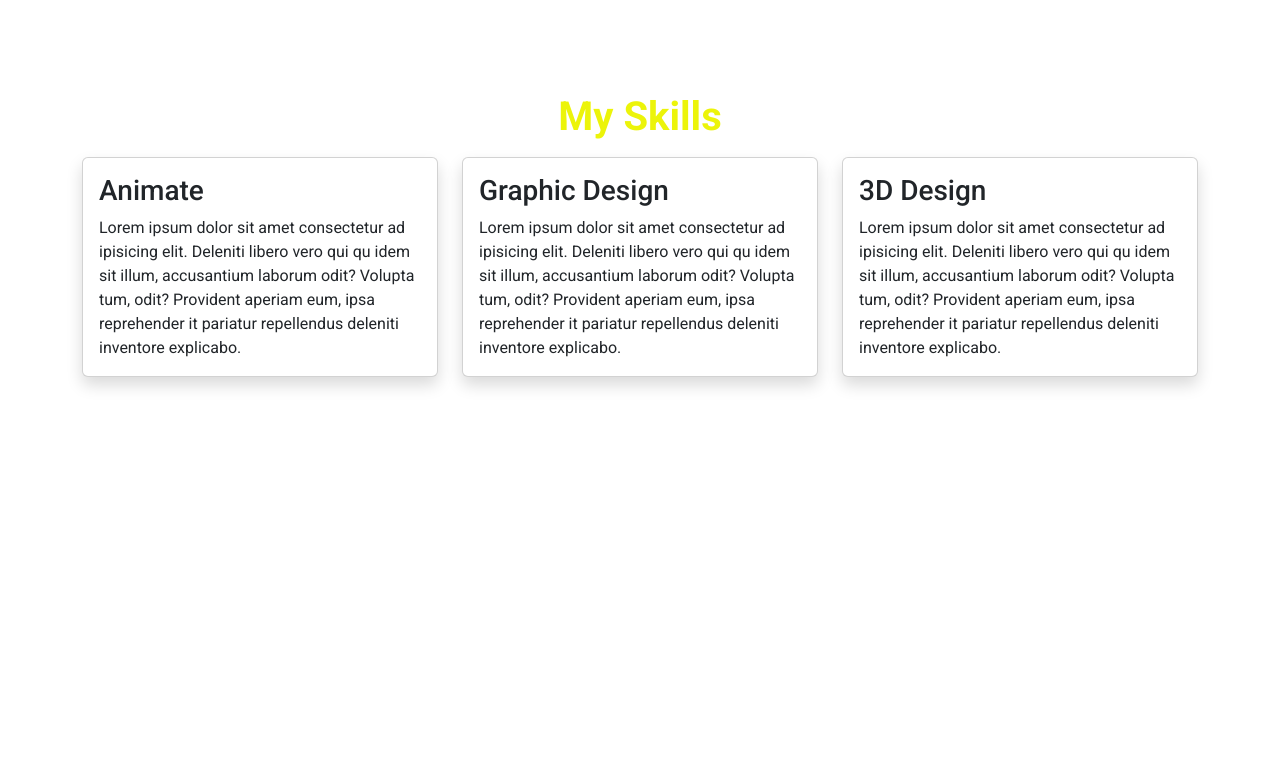
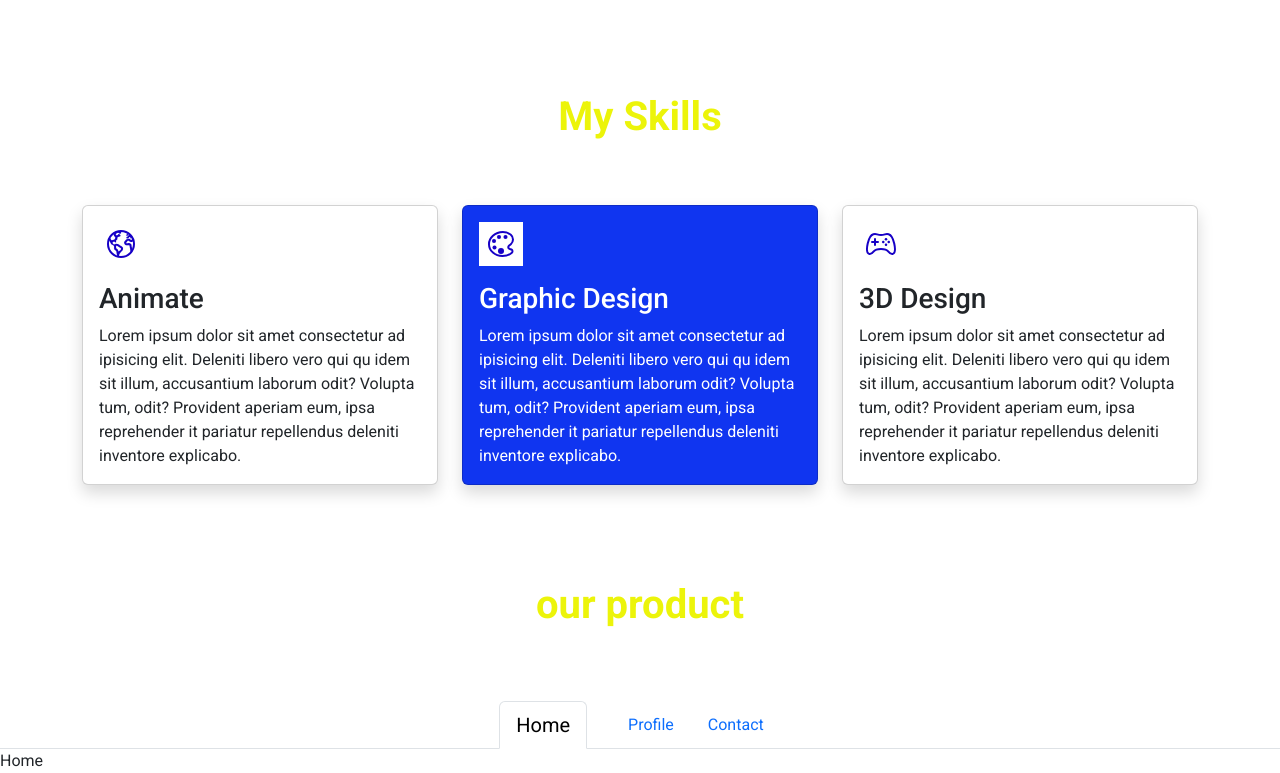
Before and after one commit to sadrank82/new-portfolio-2, a plain HTML site: page index.html in a window 1280 px wide. Shown: the part 1072-1845 px from the top of the page. Before the commit the page ends 1497 px from the top, so only its background shows below. Drawn offline with nearby package versions, Linux system fonts and the light colour scheme.

Commit message:
add Navs and tabs

```diff
--- a/index.html
+++ b/index.html
@@ -92,9 +92,10 @@
                 <h2 class="text-primary fs-1 fw-bold mb-3 text-center">My Skills</h2>
             </div>
         </div>
-        <div class="row">
+        <div class="row   mt-5">
             <div class="col-12 col-lg-4">
                 <div class="card  p-3  shadow">
+                    <ion-icon name="earth-outline" class="icons"></ion-icon>
                     <h3>Animate</h3>
                     <p class="card-text">
                         Lorem ipsum dolor sit amet consectetur ad
@@ -106,7 +107,8 @@
                 </div>
             </div>
             <div class="col-12 col-lg-4">
-                <div class="card  p-3  shadow">
+                <div class="card  p-3  shadow blue-bg">
+                    <ion-icon name="color-palette-outline" class="icons"></ion-icon>
                     <h3>Graphic Design</h3>
                     <p class="card-text">
                         Lorem ipsum dolor sit amet consectetur ad
@@ -119,6 +121,7 @@
             </div>
             <div class="col-12 col-lg-4">
                 <div class="card  p-3  shadow">
+                    <ion-icon name="game-controller-outline" class="icons"></ion-icon>
                     <h3>3D Design</h3>
                     <p class="card-text">
                         Lorem ipsum dolor sit amet consectetur ad
@@ -131,7 +134,38 @@
             </div>
         </div>
     </section>
-    <script src="bootstrap5-3.js"></script>
+
+    <div class="container py-5">
+        <div class="row">
+            <div class=" col-12">
+                <h2 class=" text-primary fs-1 fw-bold mb  text-center">
+                    our product
+                </h2>
+            </div>
+        </div>
+    </div>
+<div class="row  ">
+     <div class="col-12">
+                <nav>
+                    <div class="nav nav-tabs justify-content-center  mt-3" id="nav-tab" role="tablist">
+                      <button class="nav-link active  fs-5   me-2 me-md-4" id="nav-home-tab" data-bs-toggle="tab" data-bs-target="#nav-home" type="button" role="tab" aria-controls="nav-home" aria-selected="true">Home</button>
+
+                      <button class="nav-link" id="nav-profile-tab  fs-5   me-2 me-md-4" data-bs-toggle="tab" data-bs-target="#nav-profile" type="button" role="tab" aria-controls="nav-profile" aria-selected="false">Profile</button>
+                      <button class="nav-link" id="nav-contact-tab  fs-5   me-2 me-md-4" data-bs-toggle="tab" data-bs-target="#nav-contact" type="button" role="tab" aria-controls="nav-contact" aria-selected="false">Contact</button>
+
+                    </div>
+                  </nav>
+                  <div class="tab-content" id="nav-tabContent">
+                    <div class="tab-pane fade show active" id="nav-home" role="tabpanel" aria-labelledby="nav-home-tab" tabindex="0">Home</div>
+                    <div class="tab-pane fade" id="nav-profile" role="tabpanel" aria-labelledby="nav-profile-tab" tabindex="0">Profile</div>
+                    <div class="tab-pane fade" id="nav-contact" role="tabpanel" aria-labelledby="nav-contact-tab" tabindex="0">Contact</div>
+                  </div>
+            </div>
+        </div>
+    </div>
+            <script src="bootstrap5-3.js"></script>
+            <script type="module" src="https://unpkg.com/ionicons@7.1.0/dist/ionicons/ionicons.esm.js"></script>
+            <script nomodule src="https://unpkg.com/ionicons@7.1.0/dist/ionicons/ionicons.js"></script>
 
 </body>
 
--- a/style.css
+++ b/style.css
@@ -13,9 +13,19 @@ header{
 
 .blue-bg{
       background-color: #1035f0;
-      color: #fff;
+      color: #ffffff;
 }
 .btn-bg{
     background-color: #045731;
   color: #fff;
 }
+
+
+.icons{
+    height: 32px;
+    width: 32px;
+    margin-bottom: 16px;
+    color: #1700c6;
+    background-color: #ffffff;
+    padding: 6px ;
+}
```
